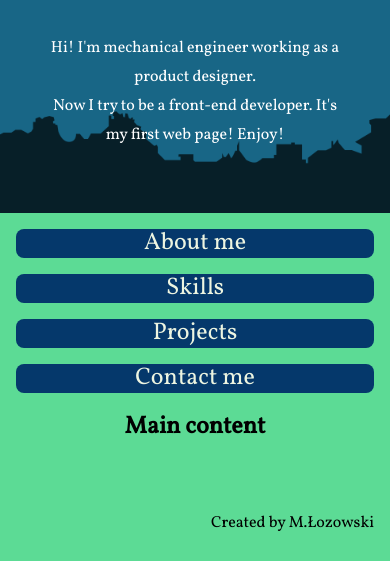
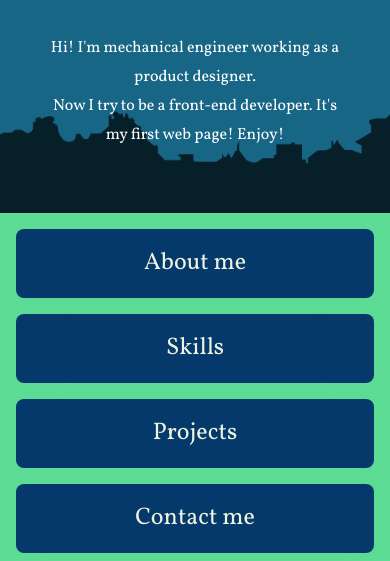
Before and after one commit to marcinlozu/portfolio, a plain HTML site: page index.html in a window 390 px wide. Shown: the part 283-844 px from the top of the page. Drawn offline with Linux system fonts and the light colour scheme.

Commit message:
responsive design

```diff
--- a/index.html
+++ b/index.html
@@ -24,10 +24,10 @@
 	</header>
 <main>
 	<div class="navibar">
-		<div class="button">About me</div>
-		<div class="button">Skills</div>
-		<div class="button">Projects</div>
-		<div class="button">Contact me</div>
+		<div class="button"><a href="#" class="myButton">About me</a></div>
+		<div class="button"><a href="#" class="myButton">Skills</a></div>
+		<div class="button"><a href="#" class="myButton">Projects</a></div>
+		<div class="button"><a href="#" class="myButton">Contact me</a></div>
 	</div>
 	<div class="main">
 		<h2>Main content</h2>
--- a/style.css
+++ b/style.css
@@ -76,13 +76,31 @@ main {
 
 }
 
-.button {
+.navibar a {
+  text-decoration: none;
+}
+
+.button, .myButton {
   display: grid;
   align-content: center;
   background-color: #05386B;
   border-radius: 0.5rem;
   justify-content: center;
   color: #EDF5E1;
+  text-decoration: none;
+}
+
+
+
+/*.myButton {
+  display: grid;
+  text-decoration: none;
+  color: #EDF5E1
+}*/
+
+.button:active {
+  position: relative;
+  top: 1px;
 }
 
 .footer {
@@ -102,6 +120,10 @@ main {
 
 }
 
+.myButton {
+  padding: 20px 100px;
+}
+
 .main {
   grid-template-columns: auto;
   grid-column: 1 / 4;
```
